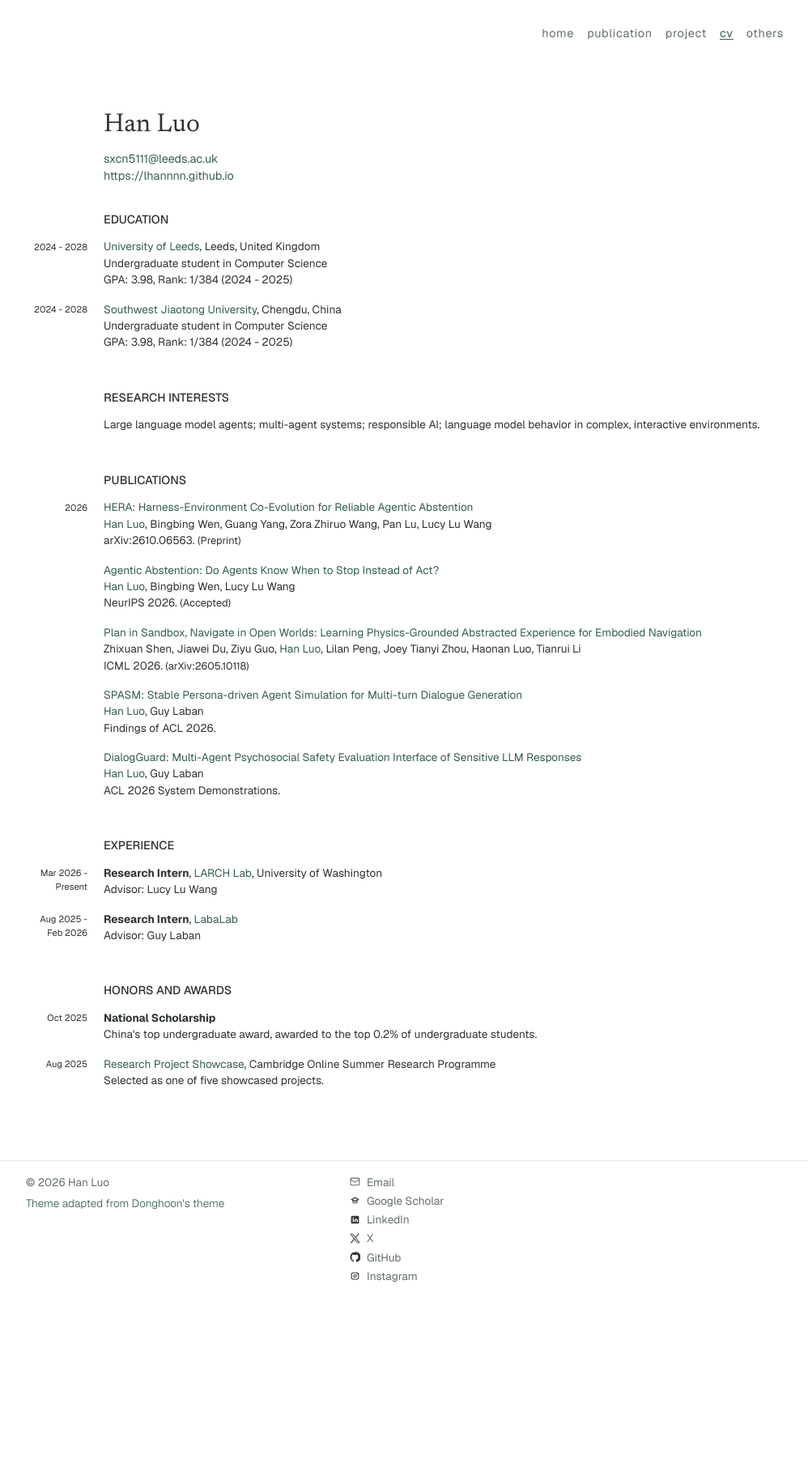
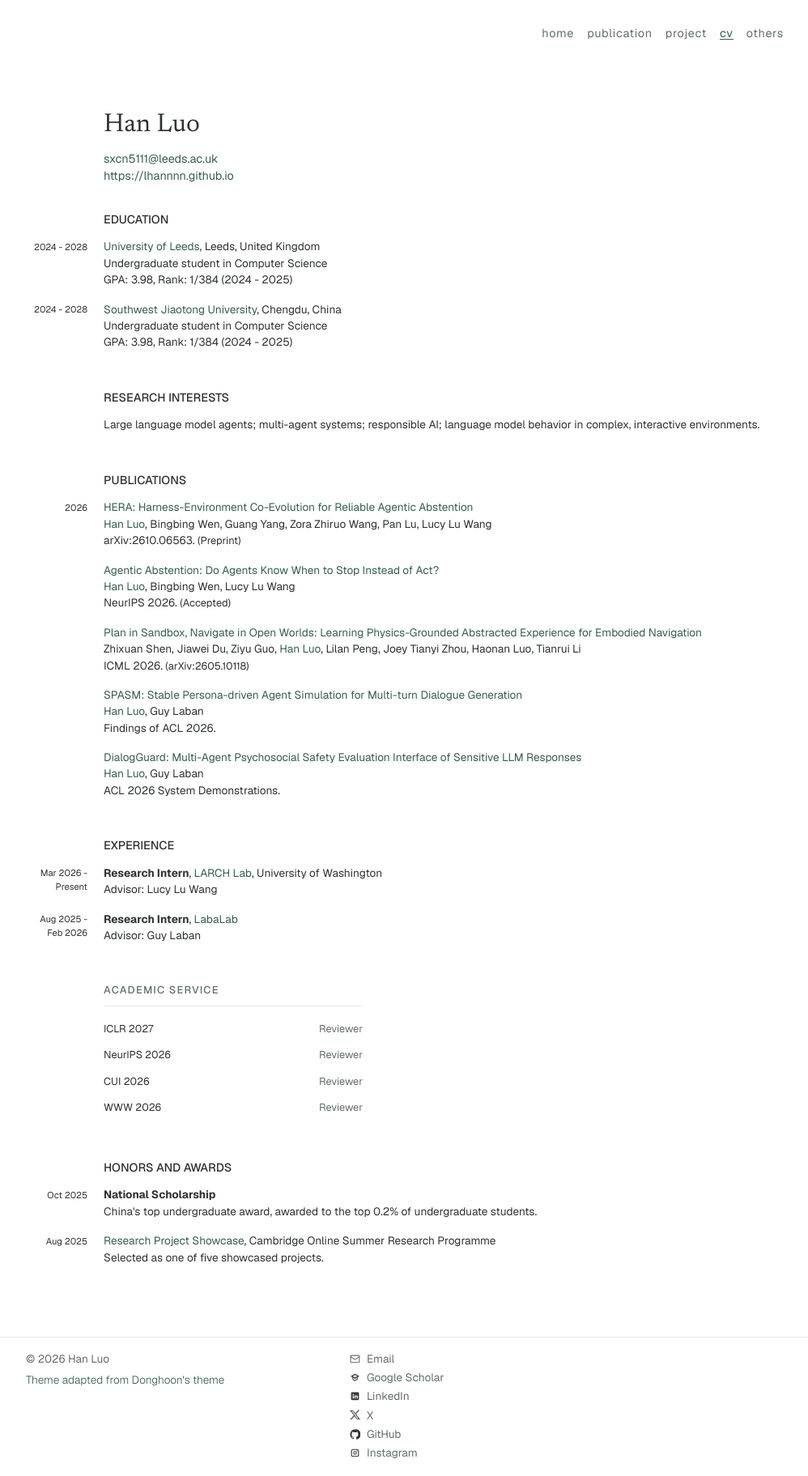
Before and after one commit to lhannnn/lhannnn.github.io, a Jekyll site: the page built from cv/index.html, in a window 1280 px wide. Shown: the whole page at 81% size, without its empty margins (140-1138 px from the left). Built offline with Jekyll 4.4.1, drawn with Linux system fonts in a browser that asks for light colours; nearby versions of some CDN libraries; some web fonts are replaced; before the commit the page ends 1605 px from its top, so only the background shows below that.

Commit message:
Add matching academic service section to CV

```diff
--- a/assets/css/cv.css
+++ b/assets/css/cv.css
@@ -12,6 +12,11 @@
 .cv-section-heading-note { font-size: .65rem; font-style: italic; font-weight: 400; white-space: nowrap; }
 .cv p { margin-bottom: 0.5rem; }
 .cv section { margin-bottom: 3rem; }
+
+.cv-service {
+  margin-left: 6rem;
+  max-width: 20rem;
+}
 
 .cv a { font-weight: 400; color: rgb(var(--accent)) !important;}
 .cv b a { font-weight: 400;}
--- a/cv/index.html
+++ b/cv/index.html
@@ -88,6 +88,28 @@ description: Curriculum vitae of Han Luo
         </div>
       </section>
 
+      <section class="home-service cv-service" aria-labelledby="academic-service">
+        <h2 class="section-title" id="academic-service">Academic Service</h2>
+        <dl class="home-service-list">
+          <div class="home-service-item">
+            <dt>ICLR 2027</dt>
+            <dd>Reviewer</dd>
+          </div>
+          <div class="home-service-item">
+            <dt>NeurIPS 2026</dt>
+            <dd>Reviewer</dd>
+          </div>
+          <div class="home-service-item">
+            <dt>CUI 2026</dt>
+            <dd>Reviewer</dd>
+          </div>
+          <div class="home-service-item">
+            <dt>WWW 2026</dt>
+            <dd>Reviewer</dd>
+          </div>
+        </dl>
+      </section>
+
       <section>
         <h2>Honors and Awards</h2>
         <div class="cv-dated-entry">
```
